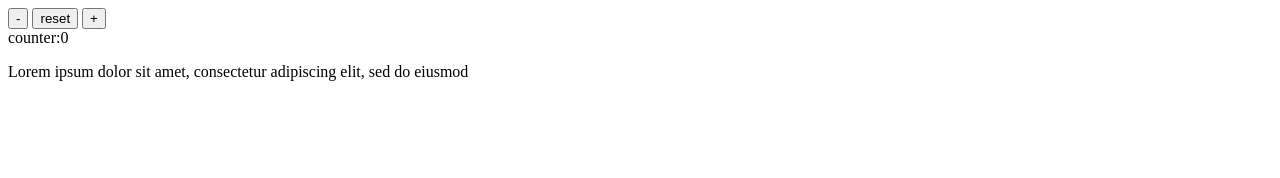
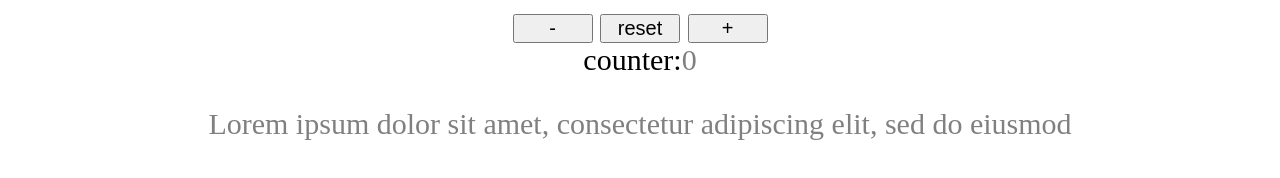
Before and after one commit to pouyaoskuee/mini-js-project, a plain HTML site: page index.html in a window 1280 px wide. Both pictures are taken after a click on the button "reset". Drawn offline with Linux system fonts and the light colour scheme.

Commit message:
change color and style

```diff
--- a/Script.js
+++ b/Script.js
@@ -2,6 +2,7 @@ const plus = document.querySelector('.plus')
 const minus = document.querySelector('.minus')
 const reset = document.querySelector('.reset')
 const counter_value = document.querySelector('.counter-value')
+const paragraph = document.querySelector('p')
 
 
 let i = Number(counter_value.textContent)
@@ -30,6 +31,24 @@ function counter (e){
     if (classList.contains('plus')) i++;
     else if (classList.contains('minus')) i--;
     else i=0;
+    if (i<0) {
+        counter_value.style.color = 'red'
+        paragraph.classList.add('red')
+        paragraph.classList.remove('green')
+        paragraph.classList.remove('gray')
+
+    }else if (i>0) {
+        counter_value.style.color = 'green'
+        paragraph.classList.add('green')
+        paragraph.classList.remove('red')
+        paragraph.classList.remove('gray')
+    }else {
+        counter_value.style.color = 'gray'
+        paragraph.classList.add('gray')
+        paragraph.classList.remove('red')
+        paragraph.classList.remove('green')
+
+    }
 
     counter_value.textContent = i;
 
--- a/index.html
+++ b/index.html
@@ -3,10 +3,11 @@
 <head>
     <meta charset="UTF-8">
     <title>simple js project</title>
+    <link rel="stylesheet" href="/style.css">
 </head>
 <body>
 
-<div id="section">
+<div class="section">
     <div class="container-top">
         <button class="minus">-</button>
         <button class="reset">reset</button>
@@ -16,7 +17,7 @@
         <span class="counter">counter:</span><span class="counter-value"></span>
     </div>
 
-    <p>
+    <p class="para">
         Lorem ipsum dolor sit amet, consectetur adipiscing elit, sed do eiusmod
     </p>
 
--- /dev/null
+++ b/style.css
@@ -0,0 +1,26 @@
+body{
+    font-size: 30px;
+}
+
+.red{
+    color:red;
+}
+
+.green{
+    color:green;
+}
+
+.gray{
+    color:gray;
+}
+
+button{
+    font-size: 20px;
+    width: 80px
+}
+
+.section{
+    display: flex;
+    flex-direction: column;
+    align-items: center;
+}
```
